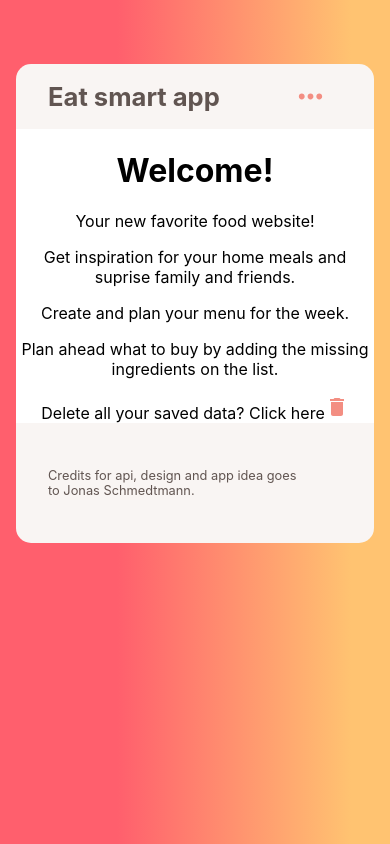
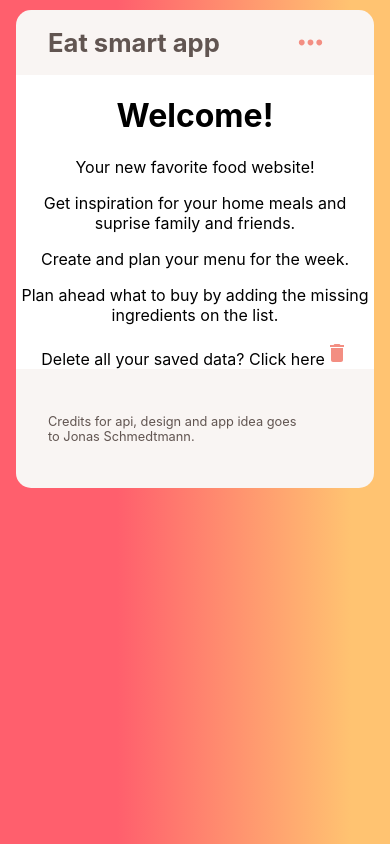
Before and after one commit to IoanaB82/at-smart-v2, a Next.js app: page / in a window 390 px wide. Built offline with nearby package versions, Linux system fonts and the light colour scheme.

Commit message:
Add files via upload

```diff
--- a/styles/globals.css
+++ b/styles/globals.css
@@ -15,3 +15,10 @@ a {
 * {
   box-sizing: border-box;
 }
+
+@media screen and (max-width: 800px) {
+  html,
+  body {
+    margin-top: 0.3rem;
+  }
+}
```
